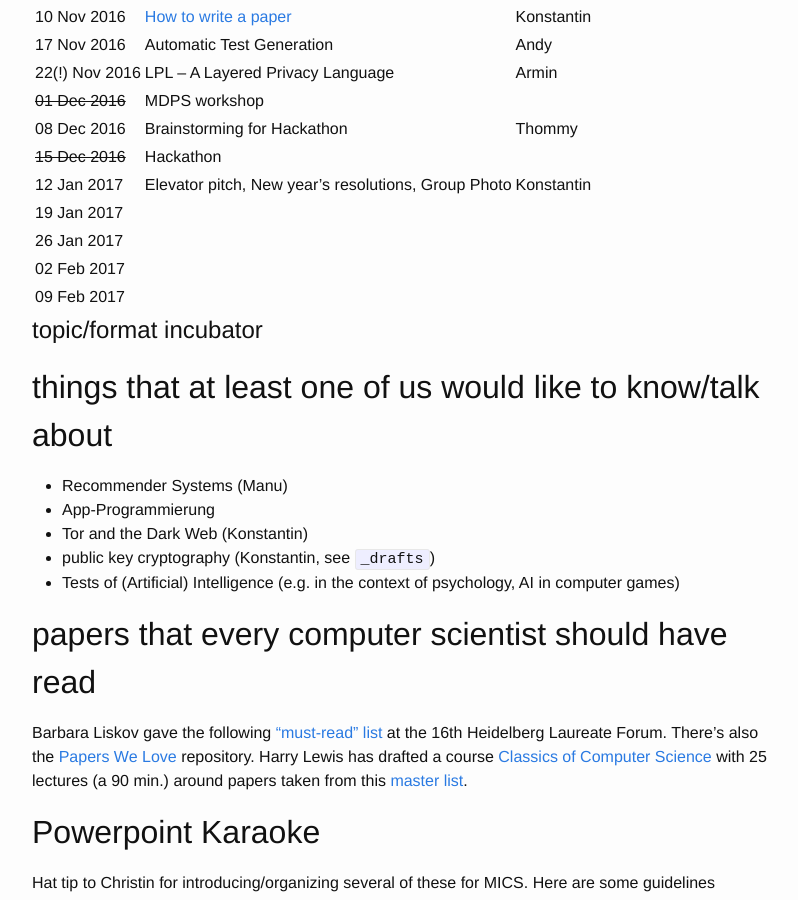
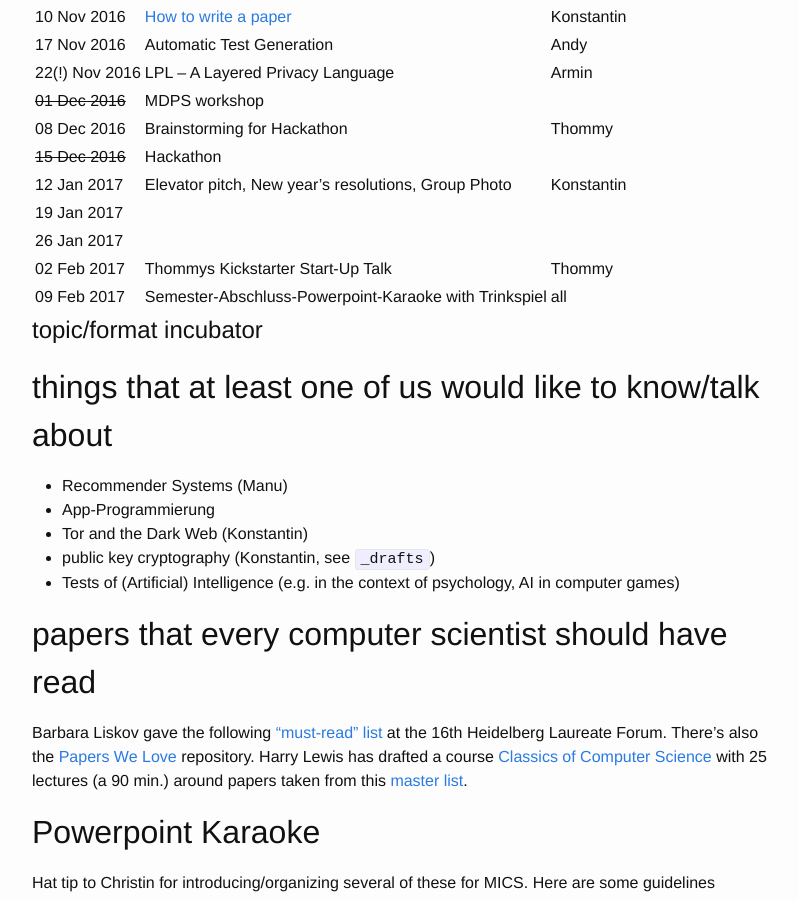
Before and after one commit to PGBBS/pgbbs.github.io, a Jekyll site: the page built from _pages/brown-bag.md, in a window 1280 px wide and 900 px high, scrolled down 807 px. Shown: the whole window, without its empty margins (238-1036 px from the left). Built offline with Jekyll 4.4.1, drawn with Linux system fonts in a browser that asks for light colours.

Commit message:
final schedule for winter

```diff
--- a/_pages/brown-bag.md
+++ b/_pages/brown-bag.md
@@ -32,8 +32,8 @@ then turn into evolving blogposts as below
 | 12 Jan 2017     | Elevator pitch, New year's resolutions, Group Photo                   | Konstantin |
 | 19 Jan 2017     |                                                                       |            |
 | 26 Jan 2017     |                                                                       |            |
-| 02 Feb 2017     |                                                                       |            |
-| 09 Feb 2017     |                                                                       |            |
+| 02 Feb 2017     | Thommys Kickstarter Start-Up Talk                                     | Thommy     |
+| 09 Feb 2017     | Semester-Abschluss-Powerpoint-Karaoke with Trinkspiel                 | all        |
 
 # topic/format incubator
 
```
